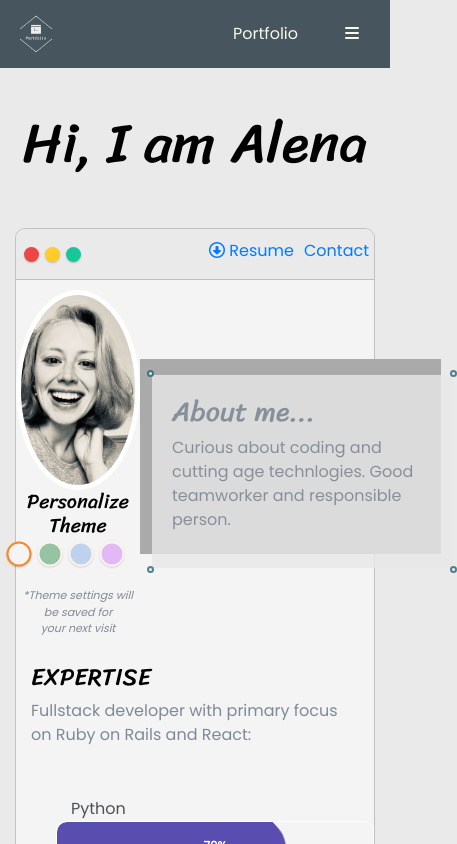
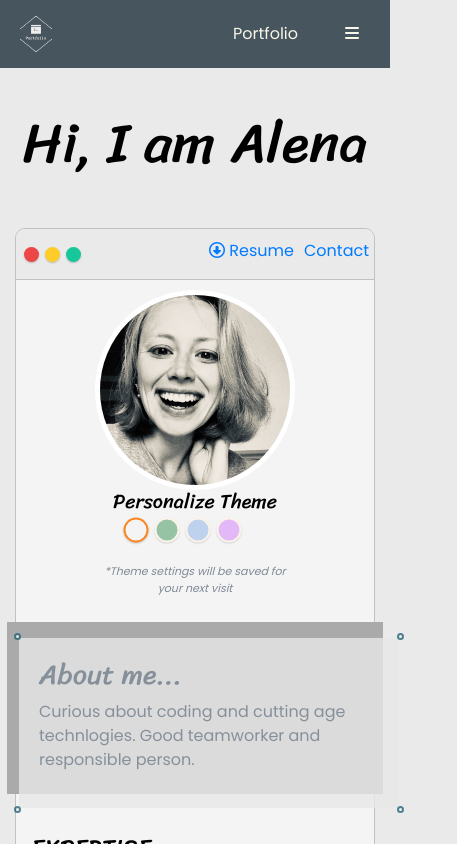
Before and after one commit to alena22292/portfolio-app, a React (Create React App) app: page /about in a window 390 px wide. Shown: the top 844 px of the page, 457 px wide, since content can reach past the window. Built offline with nearby package versions, Linux system fonts and the light colour scheme.

Commit message:
Create a new layout of About page

```diff
--- a/src/components/aboutItem.jsx
+++ b/src/components/aboutItem.jsx
@@ -3,7 +3,7 @@
 class AboutItem extends Component {
   render(){
     return(
-      <li className="row flex-box">
+      <li className="row flex-box-bar">
         <span className="col-sm-12 col-lg-4">{this.props.name}</span>
         <div className="col-sm-12 col-lg-8 progressbar-container">
           <div className="progressbar-complete" style={{width: `${this.props.level}`}}>
--- a/src/index.css
+++ b/src/index.css
@@ -277,20 +277,11 @@
   min-height: 10em;
 }
 .intro-wrapper {
-  /*display: grid;
-  grid-template-columns: 1fr 1fr;
-  grid-template-rows: 3em 20em;
-  grid-template-areas:
-    'nav-wrapper nav-wrapper'
-    'left-wrapper right-wrapper'
-    'about about'
-    ;*/
   border-radius: 10px 10px 0 0 ;
   border: 1px solid #c1c1c1;
 }
 
 .nav-wrapper {
-  /*grid-area: nav-wrapper;*/
   display: flex;
   justify-content: space-between;
   align-items: center;
@@ -332,7 +323,8 @@
 }
 
 .left-wrapper {
-  /*grid-area: left-wrapper;*/
+  display: grid;
+  align-items: center;
   padding-top: 10px;
 }
 
@@ -376,7 +368,6 @@
 }
 
 .right-wrapper {
-  /*grid-area: right-wrapper;*/
   display: grid;
   align-items: center;
   padding-top: 10px;
@@ -384,14 +375,14 @@
 }
 #preview-shadow {
   background-color: #aaaaaa;
-  height: 195px;
-  width: 301px;
+  height: 172px;
+  width: 376px;
   padding-left: 12px;
   padding-top: 16px;
 }
 
 #preview {
-  width: 300px;
+  width: 380px;
   padding: 20px;
   background-color: #e8e8e8;
   opacity: 0.8;
@@ -424,20 +415,6 @@
   left: -5px;
 }
 
-@media screen and (max-width: 992px) {
-   .intro-wrapper {
-      grid-template-columns: 1fr;
-      grid-template-areas:
-         'nav-wrapper'
-         'left-wrapper'
-         'right-wrapper'
-         ;
-    }
-    .right-wrapper {
-      justify-content: center;
-    }
-}
-
 /*About:*/
 
 .about-wrapper {
@@ -450,6 +427,12 @@
   margin: 50px auto;
 }
 .flex-box {
+  display: flex;
+  align-items: center;
+  margin-bottom: 10px;
+  justify-content: space-around;
+}
+.flex-box-bar {
   display: flex;
   align-items: center;
   margin-bottom: 10px;
@@ -470,7 +453,7 @@
 .language-container .progressbar-container {
    position: relative;
    width: 100%;
-   height: 50px;
+   height: 45px;
    border: 1px solid #fff;
    border-radius: 10px;
    display: flex;
@@ -519,7 +502,7 @@
      transform: rotate(0deg);
   }
    from {
-     transform: rotate(360deg);
+     transform: rotate(180deg);
   }
 }
 
@@ -736,6 +719,8 @@
   width: 100%;
 }
 
-@media screen and (max-width: 800px) {
-
+@media screen and (max-width: 773px) {
+  .flex-box {
+    flex-direction: column;
+  }
 }
```
